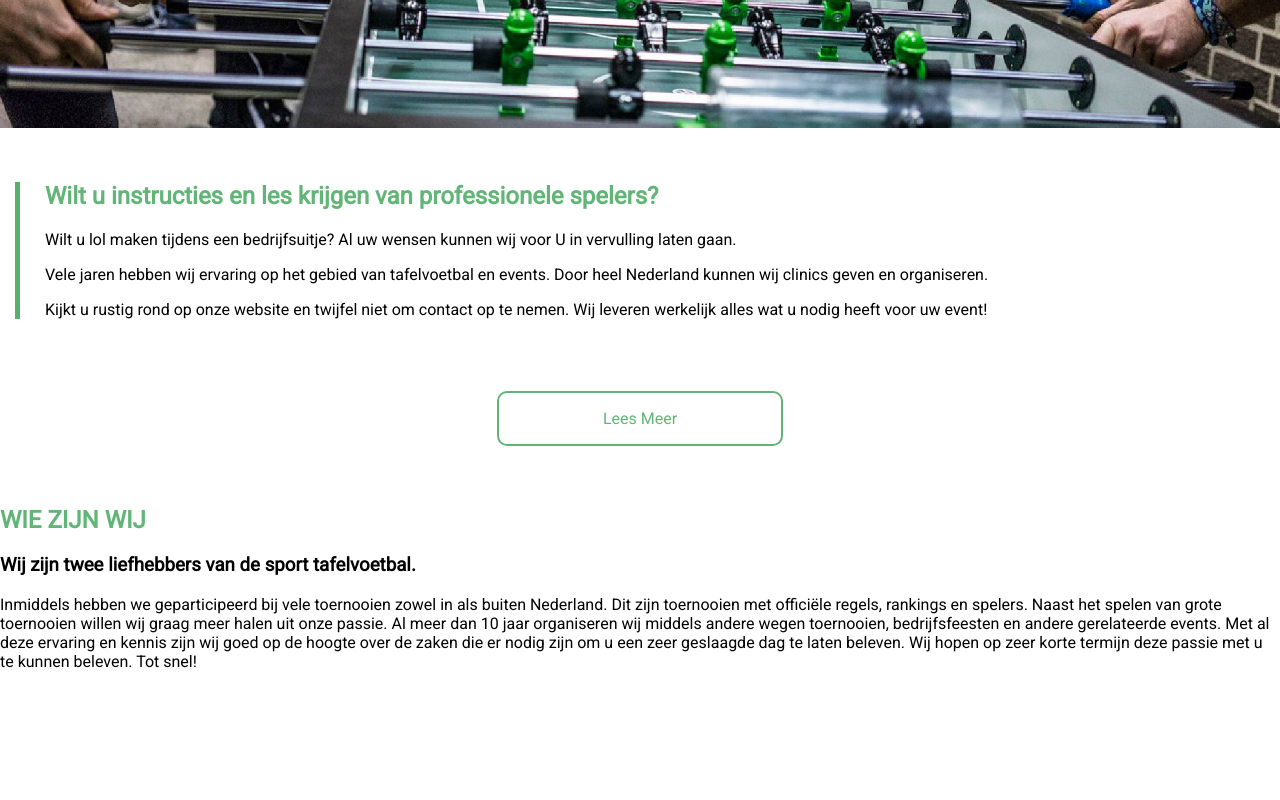
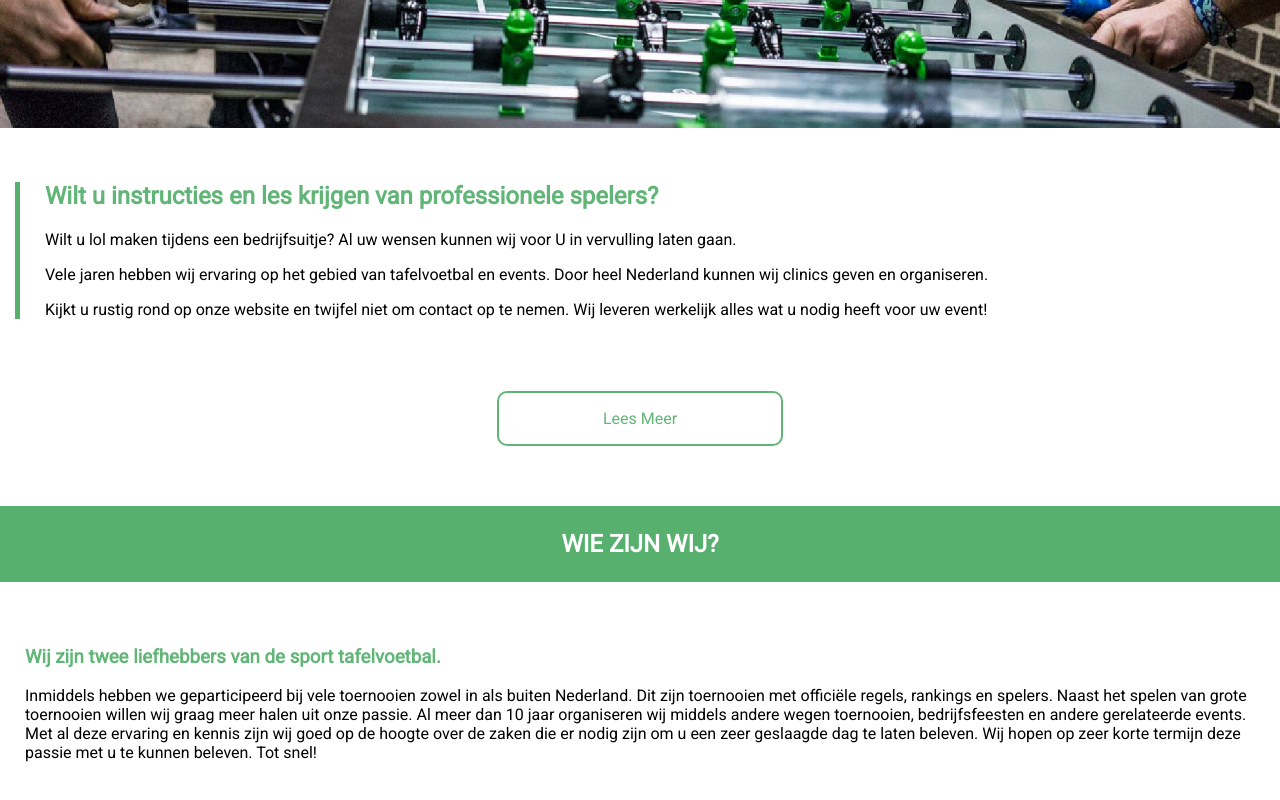
Before and after one commit to MaibHassin/tafelvoetbalclinics, a plain HTML site: page index.html in a window 1280 px wide. Shown: the part 314-1114 px from the top of the page. Before the commit the page ends 1001 px from the top, so only its background shows below. Drawn offline with Linux system fonts and the light colour scheme.

Commit message:
styled the wiezijwij section

```diff
--- a/css/style.css
+++ b/css/style.css
@@ -211,3 +211,26 @@ nav a:hover {
     background-color: var(--bg-color);
     color: var(--primary-font-color);
 }
+
+/* sections */
+main section {
+    height: calc(100vh - 81.75px);
+}
+
+main section article {
+    padding: 25px;
+}
+
+main section .article-heading {
+    color: var(--section-title-color);
+}
+
+
+.section-heading {
+    color: var(--primary-font-color);
+    background-color: var(--bg-color);
+    text-align: center;
+    padding: 1em 0em;
+}
+
+/* WIE ZIJN WIJ? */
--- a/index.html
+++ b/index.html
@@ -38,7 +38,6 @@
         </label>
     </header>
 
-    <main>
     <section id="home">
         <figure>
             <img class="home-banner" src="/images/tafelvoetbalclinics-landing-page-image.jpg"
@@ -60,8 +59,9 @@
         </div>
     </section>
 
+    <main>
         <section id="wiezijnwij">
-            <h2 class="section-heading">WIE ZIJN WIJ</h2>
+            <h2 class="section-heading">WIE ZIJN WIJ?</h2>
             <article>
                 <h3 class="article-heading">Wij zijn twee liefhebbers van de sport tafelvoetbal.</h3>
                 <p class="article-text">Inmiddels hebben we geparticipeerd bij vele toernooien zowel in als buiten
```
Lines whose indentation alone changed are shown as unchanged.
